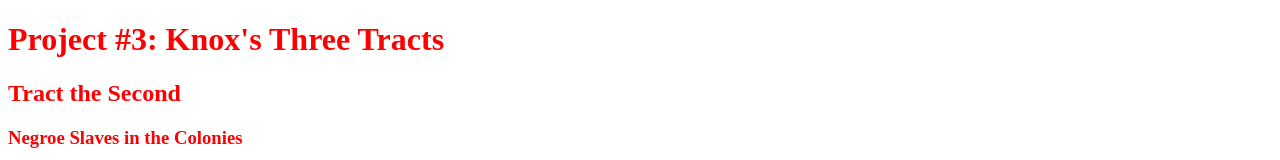
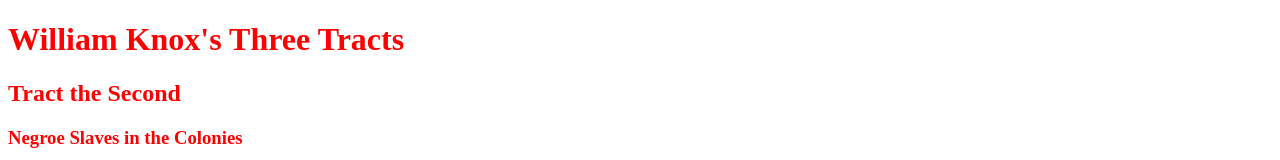
Before and after one commit to ShaakiraTS/HelloWorld, a plain HTML site: page index.html in a window 1280 px wide. Shown: the top 160 px of the page. Drawn offline with Linux system fonts and the light colour scheme; a script that the page names is missing.

Commit message:
Create index.html

```diff
--- a/index.html
+++ b/index.html
@@ -1,11 +1,11 @@
 <!DOCTYPE html>
 <html>
     <head>
-      <title>Tract the Second</title>
+      <title>GA History 4310: Project #3</title>
         <script src="https://hypothes.is/embed.js" async></script>
     </head>
         <body>
-            <h1 style="color:red;">Project #3: Knox's Three Tracts</h1>
+            <h1 style="color:red;">William Knox's Three Tracts</h1>
             <h2 style="color:red;">Tract the Second</h2>
             <h3 style="color:red;">Negroe Slaves in the Colonies</h3>
             <h4 style="color:red;">In The Year 1768</h4>
```
